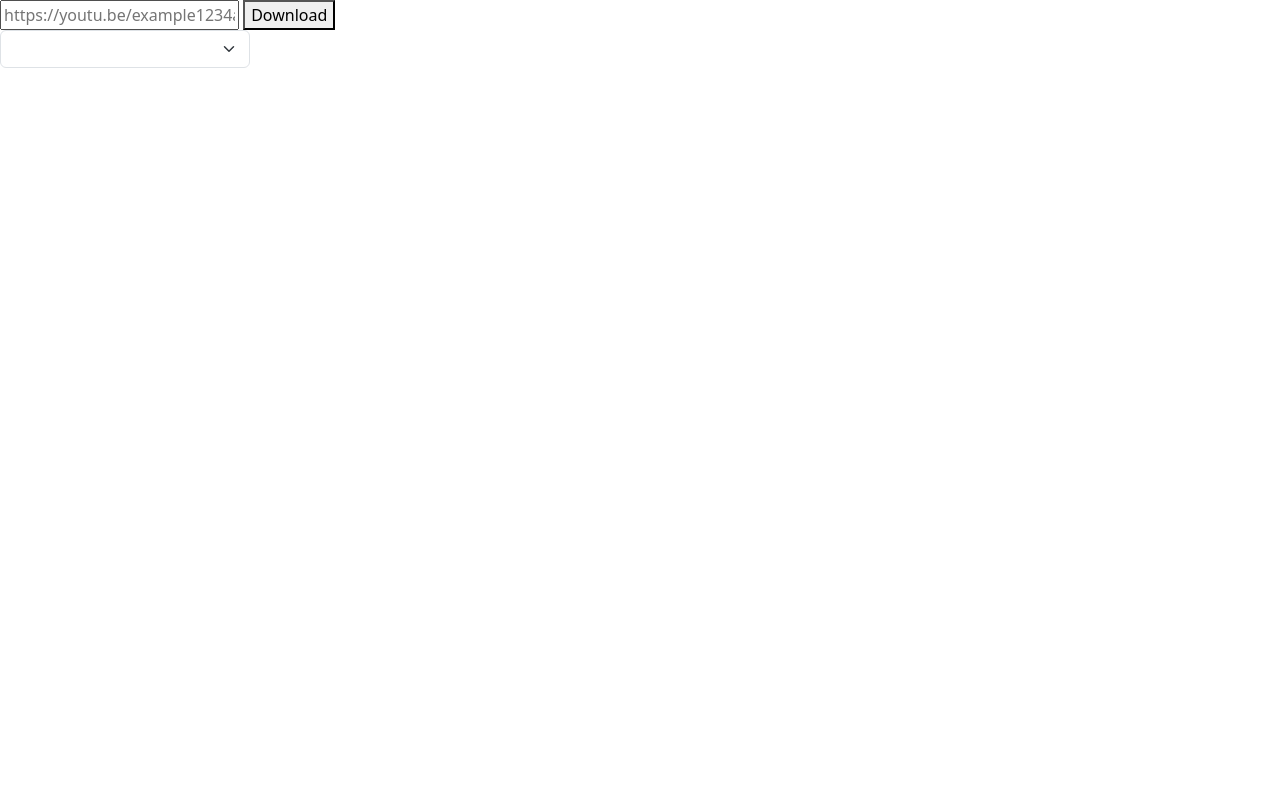
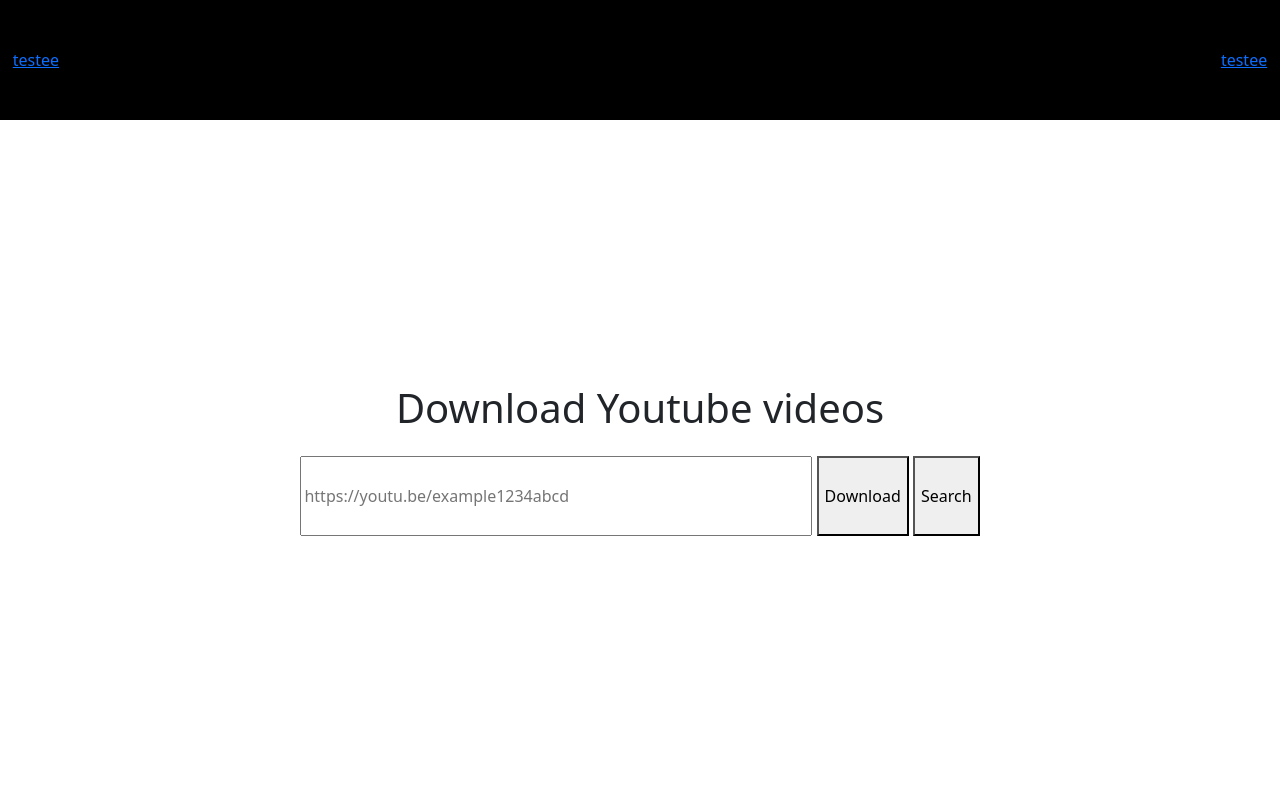
Before and after one commit to PedroGregori/MaterialYTD, a website: page public/html/index.html in a window 1280 px wide. Drawn offline with nearby package versions, Linux system fonts and the light colour scheme; files that its build step writes are made by us from their sources; files whose address does not match are found by name.

Commit message:
Rework initial frontend design

```diff
--- a/public/css/style.css
+++ b/public/css/style.css
@@ -1,3 +1,77 @@
+:root {
+    /* Ajeite as cores pedro */
+    --color-base: #3498db;
+
+    --color-light-1: #5faee3;
+    --color-light-2: #8ac4ea;
+    --color-light-3: #b5d9f1;
+    --color-light-4: #e0eef8;
+
+    --color-dark-1: #2c81ba;
+    --color-dark-2: #246a99;
+    --color-dark-3: #1b4f73;
+    --color-dark-4: #35383b;
+
+    --color-gray-1: #6c8a9e;
+    --color-gray-2: #9aa8b2;
+    --color-gray-3: #c8d1d6;
+    --color-gray-4: #e6eaed;
+
+    --font-small: 14px;
+    --font-medium: 20px;
+    --font-large: 38px;
+}
+
+body {
+    margin: 0;
+    padding: 0;
+}
+
 .box-quality-options {
 	width: 250px;
 }
+
+.navbar {
+	display: flex;
+	justify-content: space-between;
+	padding: 0 1%;
+	background-color: black;
+	gap: 1em;
+	height: 15vh;
+}
+
+.navbar-logo {
+
+}
+
+.download-page {
+	display: flex;
+	justify-content: center;
+	align-items: center;
+	height: 85vh;
+}
+
+.download-page-content {
+	display: flex;
+	flex-direction: column;
+	justify-content: center;
+	align-items: center;
+    gap: 1em;
+}
+
+.download-options {
+
+}
+
+.download-input {
+	height: 10vh;
+	width: 40vw;
+}
+
+.download-search {
+
+}
+
+.download-buttons {
+	height: 10vh;
+}
--- a/public/html/index.html
+++ b/public/html/index.html
@@ -12,20 +12,33 @@
     <title>Youtube Video Download</title>
 </head>
 <body>
-    <div>
+    <header>
+        <nav class="navbar">
+            <div class="navbar-logo">
+                <a href="">testee</a>
+            </div>
+            <div class="navbar-languages">
+                <a href="">testee</a>
+            </div>
+        </nav>
+    </header>
+    <main>
+        <section class="download-page">
+            <div class="download-page-content">
+                <h1>Download Youtube videos</h1>
+                <div class="download-options">
                     <input
+                    class="download-input"
                     id="input-url"
                     type="url"
                     name="ulrYt"
                     placeholder="https://youtu.be/example1234abcd">
-        <button id="btn-url">Download</button>
+                    <button class="download-buttons" class="btn-url">Download</button>
+                    <button class="download-buttons" class="download-search"">Search</button>
                 </div>
-
-    <div class="box-quality-options">
-        <select class="form-select" aria-label="Default select example">
-          </select>
             </div>
-
+        </section>
+    </main>
     <script
         src="https://cdn.jsdelivr.net/npm/bootstrap@5.3.3/dist/js/bootstrap.bundle.min.js"
         integrity="sha384-YvpcrYf0tY3lHB60NNkmXc5s9fDVZLESaAA55NDzOxhy9GkcIdslK1eN7N6jIeHz"
```
Lines whose indentation alone changed are shown as unchanged.
